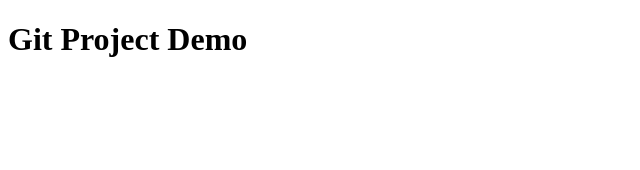
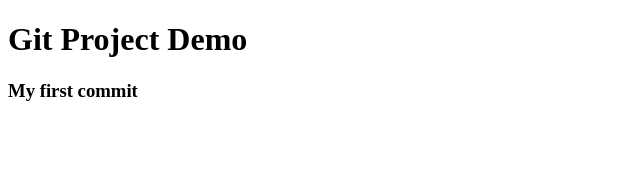
Before and after one commit to Vrishabh-Vyawahare/examples, a React (Create React App) app: page / in a window 1280 px wide. Shown: the top 170 px of the page, without its empty margins (0-640 px from the left). Built offline with nearby package versions, Linux system fonts and the light colour scheme.

Commit message:
first commit

```diff
--- a/src/App.js
+++ b/src/App.js
@@ -4,6 +4,7 @@ function App() {
   return (
     <div>
           <h1>Git Project Demo</h1>
+          <h3>My first commit</h3>
     </div>
   );
 }
```
